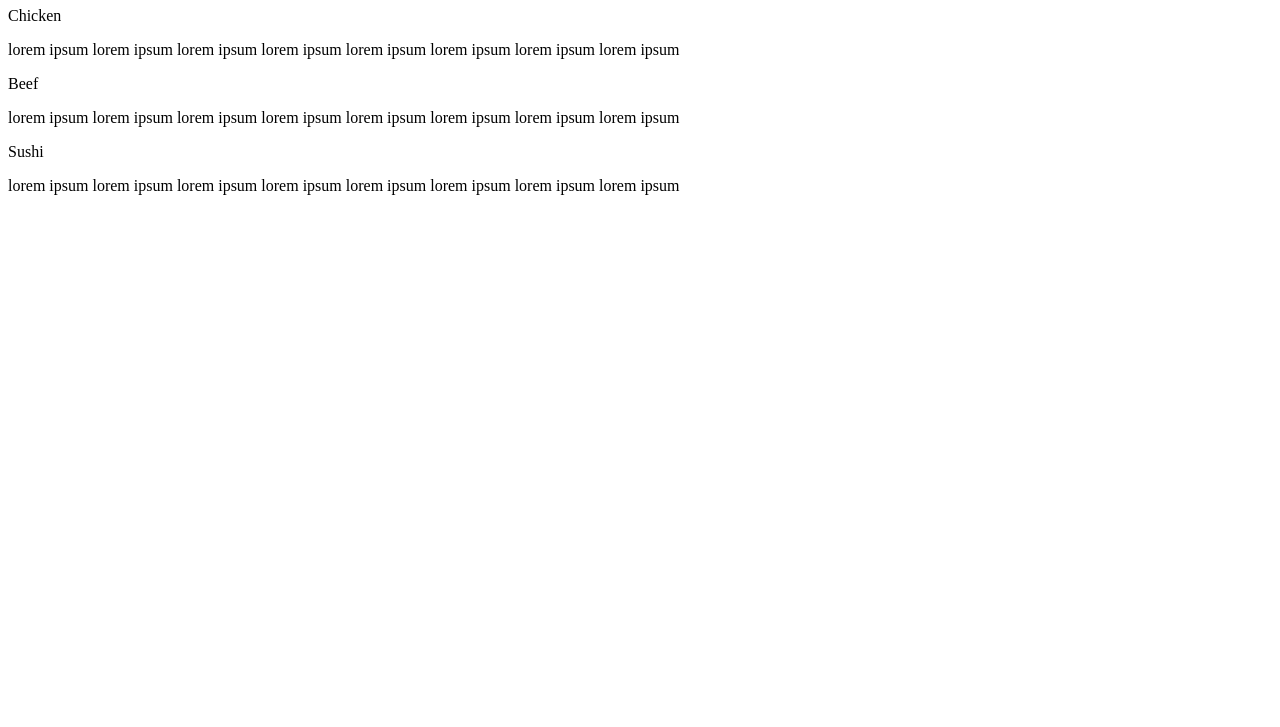
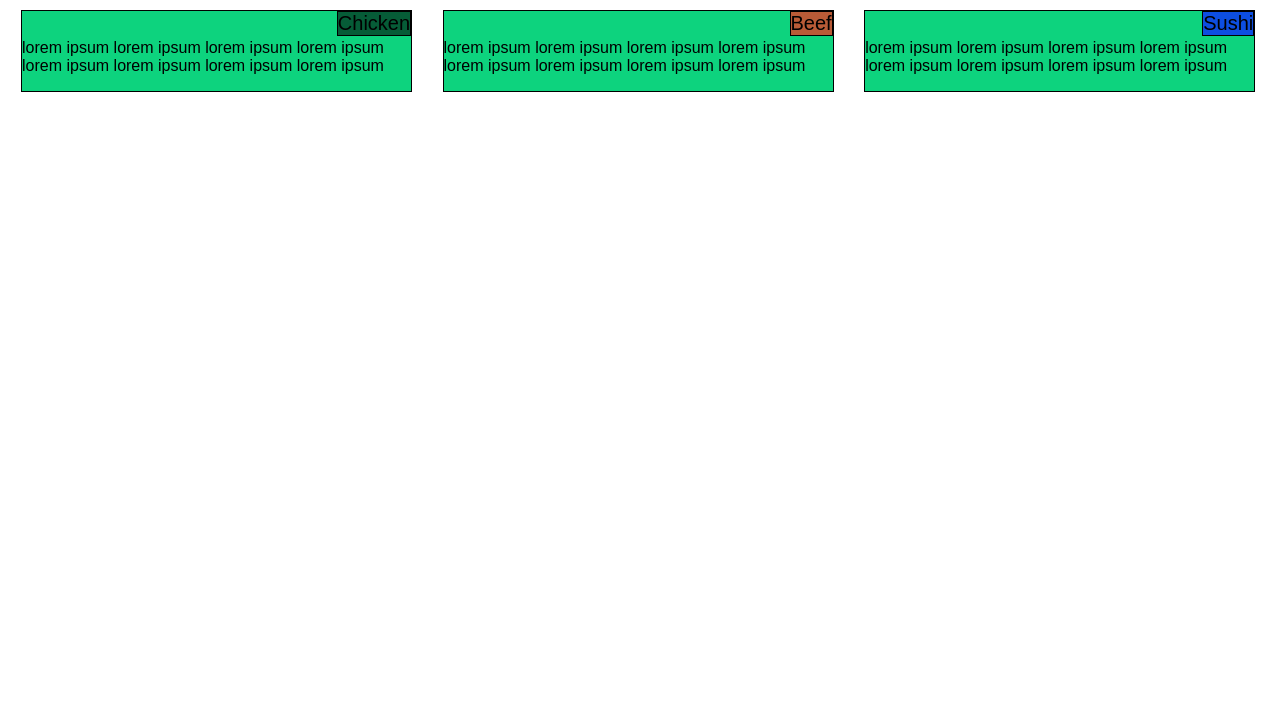
Before and after one commit to mmnasir/module2, a plain HTML site: page module2-solution/index.html in a window 1280 px wide. Shown: the part 73-800 px from the top of the page. Drawn offline with Linux system fonts and the light colour scheme.

Commit message:
add style file and edit the index file

```diff
--- a/module2-solution/index.html
+++ b/module2-solution/index.html
@@ -2,7 +2,7 @@
 <html>
 <head>
 	<title></title>
-	<link rel="stylesheet" type="text/css" href="css/main.css">
+	<link rel="stylesheet" type="text/css" href="style.css">
 
 </head>
 <body>
--- /dev/null
+++ b/module2-solution/style.css
@@ -0,0 +1,76 @@
+/*Homework Module 2 - Coursera 25.09.2016*/
+
+* { box-sizing: border-box; }
+
+ body {
+ 	font-family: arial;
+ }
+
+ h1 {
+ 	text-align: center;
+ 	font-size: 1.75rem;
+ }
+ .title {
+ 	position: absolute;
+ 	top: 0;
+ 	right: 0;
+ 	border: 1px solid black;
+ 	font-size: 1.25rem;
+ }
+
+ #section1, #section2, #section3 {
+ 	padding: 13px;
+ }
+
+ #section1 .content, #section2 .content, #section3 .content {
+ 	font-size: 1rem;
+ 	background-color: #0DD37E;
+ 	position: relative;
+ 	border:1px solid black;
+ 	padding-top: 12px;
+ }
+
+#section1 .title {
+	background-color: #065C37;
+}
+
+#section2 .title {
+	background-color: #B95B37;
+}
+
+#section3 .title {
+	background-color: #0D4EE1;
+}
+
+/* big screens  */
+@media only screen and (min-width: 992px) {
+	#section1, #section2, #section3 {
+		display: inline-block;
+		width: 33%;
+	}
+}
+
+/*middle screens*/
+@media only screen and (min-width:768px) and (max-width: 991px) {
+	#section1, #section2, #section3 {
+		display: inline-block;
+	}
+
+	#section1, #section2 {
+		width: 49.7%;
+	}
+
+	#section3 {
+		width: 100%;
+	}
+
+}
+
+/*small screens and extra small*/
+@media only screen and (max-width: 767px) {
+	#section1, #section2, #section3 {
+		display: inline-block;
+		width: 100%;
+	}
+
+}
```
